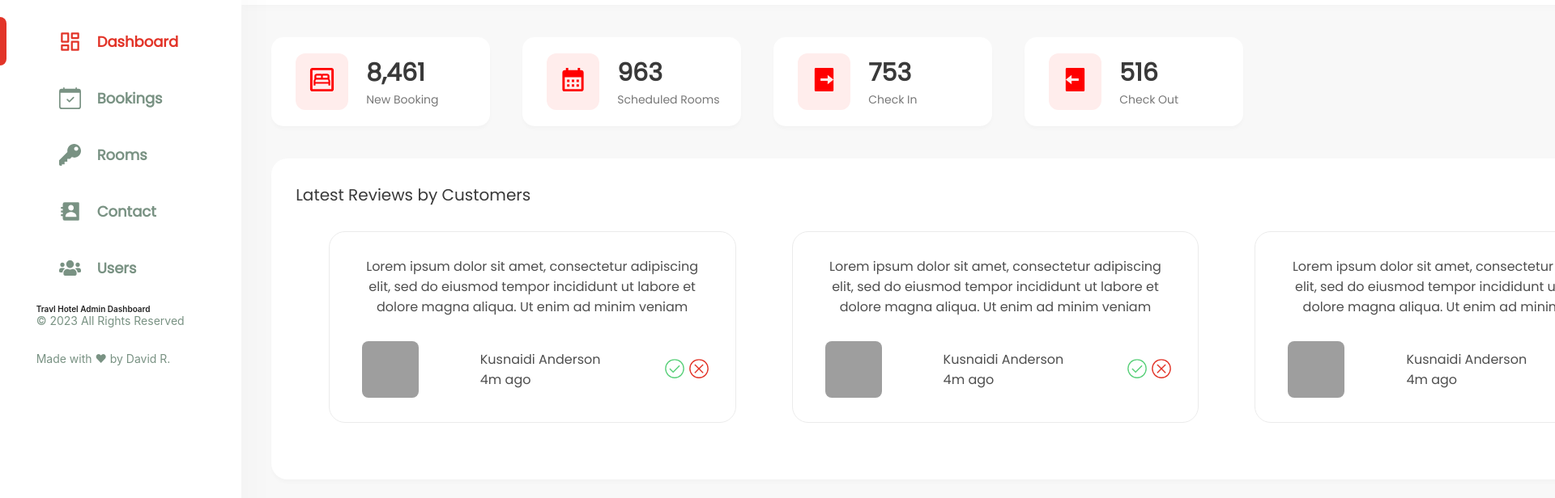
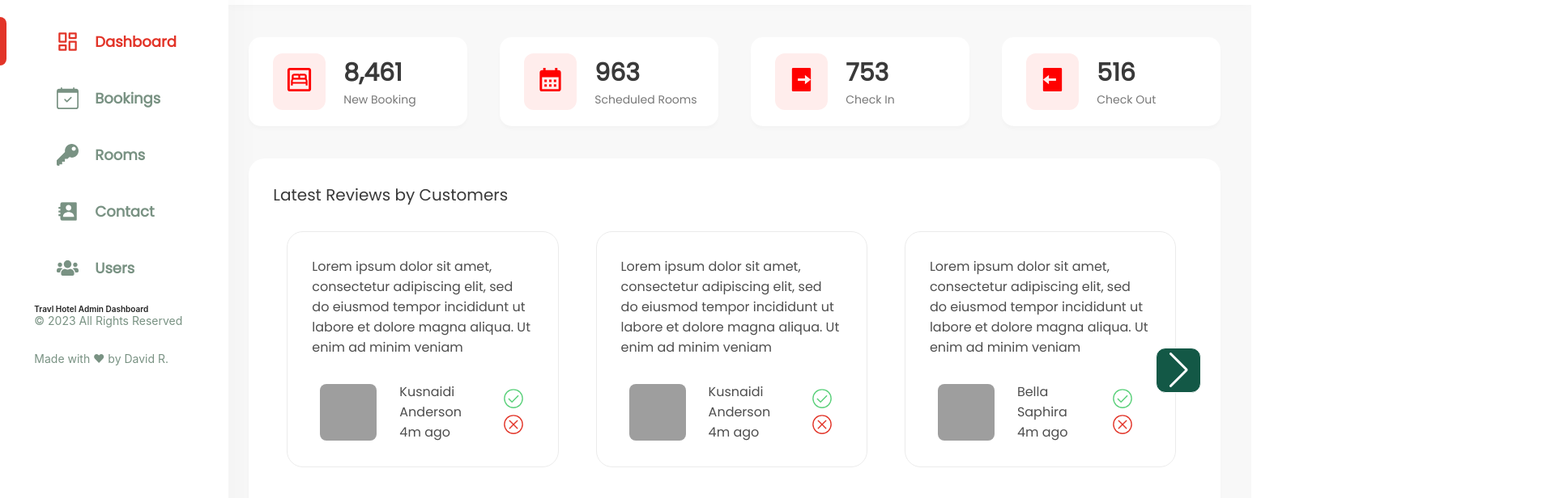
Before and after one commit to Davidrami12/miranda-dashboard, a React (Create React App) app: page / in a window 1280 px wide. Shown: the part 114-730 px from the top of the page at 81% size, 1920 px wide, since content can reach past the window. Built offline with nearby package versions, Linux system fonts and the light colour scheme; sample sign-in values are in the browser's storage; grey boxes are pictures that could not be loaded.

Commit message:
Correct display for reviews on dashboard

```diff
--- a/src/components/reviews/Reviews.jsx
+++ b/src/components/reviews/Reviews.jsx
@@ -115,7 +115,7 @@ const ReviewsSwiper = () => {
               alt="User portrait"
             />
             <div>
-              <GuestName>Kusnaidi Anderson</GuestName>
+              <GuestName>Bella Saphira</GuestName>
               <BookingID>4m ago</BookingID>
             </div>
             <div>
--- a/src/pages/Dashboard/Dashboard.jsx
+++ b/src/pages/Dashboard/Dashboard.jsx
@@ -15,7 +15,6 @@ import ReviewsSwiper from "../../components/reviews/Reviews";
 
 
 //import { KPI, KPIContainer } from '../../components/styled/KPI'
-import { styled } from 'styled-components'
 import { MdOutlineBedroomParent, MdCalendarMonth } from "react-icons/md"
 import { RiLogoutBoxFill, RiLogoutBoxRFill } from "react-icons/ri"
 import reviews from '../../data/reviews.json'
--- a/src/pages/Dashboard/DashboardStyled.jsx
+++ b/src/pages/Dashboard/DashboardStyled.jsx
@@ -249,34 +249,10 @@ const KPIContainer = styled.div`
   }
 `;
 
-const CalendarAndGraph = styled.div`
-  height: 100%;
-  width: 100%;
-  display: flex;
-  justify-content: space-between;
-  gap: 4rem;
-`;
 
-const CalendarAndGraphSubcontainer = styled.div`
-  height: 100%;
-  width: 50%;
-  max-width: 50%;
-  background-color: #ffffff;
-  border-radius: 2rem;
-  padding: 2rem;
-  flex: 1 1 0;
-  width: 0;
-  p {
-    text-align: center;
-    margin-top: 20rem;
-    font-family: "Poppins";
-    font-weight: 600;
-    font-size: 3rem;
-    color: #393939;
-  }
-`;
 
 const Reviews = styled.div`
+  max-width: 1200px;
   position: relative;
   background-color: #FFFFFF;
   box-shadow: 0px 4px 4px #00000005;
@@ -320,14 +296,14 @@ const Reviews = styled.div`
   }
 
   .swiper-slide {
-    text-align: center;
+    text-align: left;
     background: #FFFFFF;
     border: 1px solid #EBEBEB;
     border-radius: 2rem;
     animation: all 2s;
     margin: 3rem 2% 7rem 2%;
     width: 29.1% !important;
-    :hover{
+    &:hover{
       box-shadow: 0px 16px 30px #00000014;
     }
     p{
@@ -353,7 +329,5 @@ export {
   DashboardContainer,
   KPI,
   KPIContainer,
-  CalendarAndGraph,
-  CalendarAndGraphSubcontainer,
   Reviews,
 };
```
